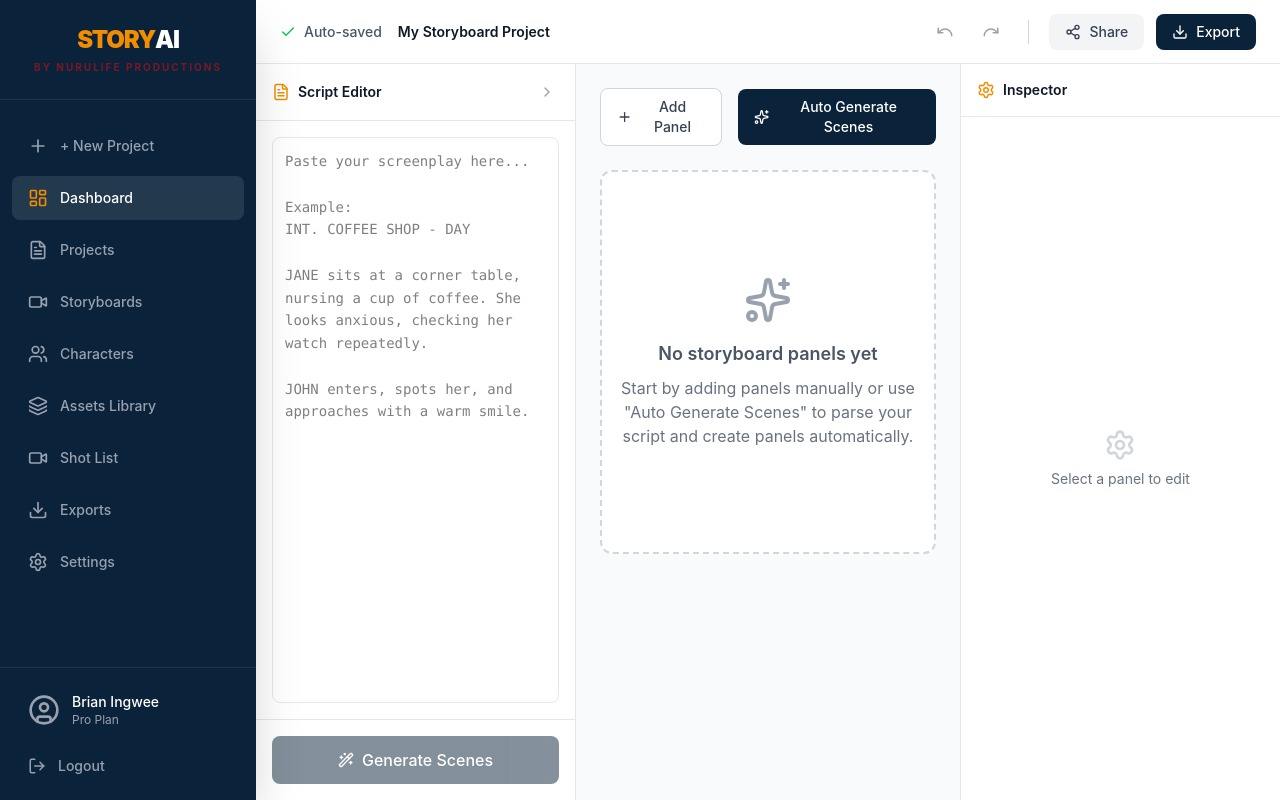
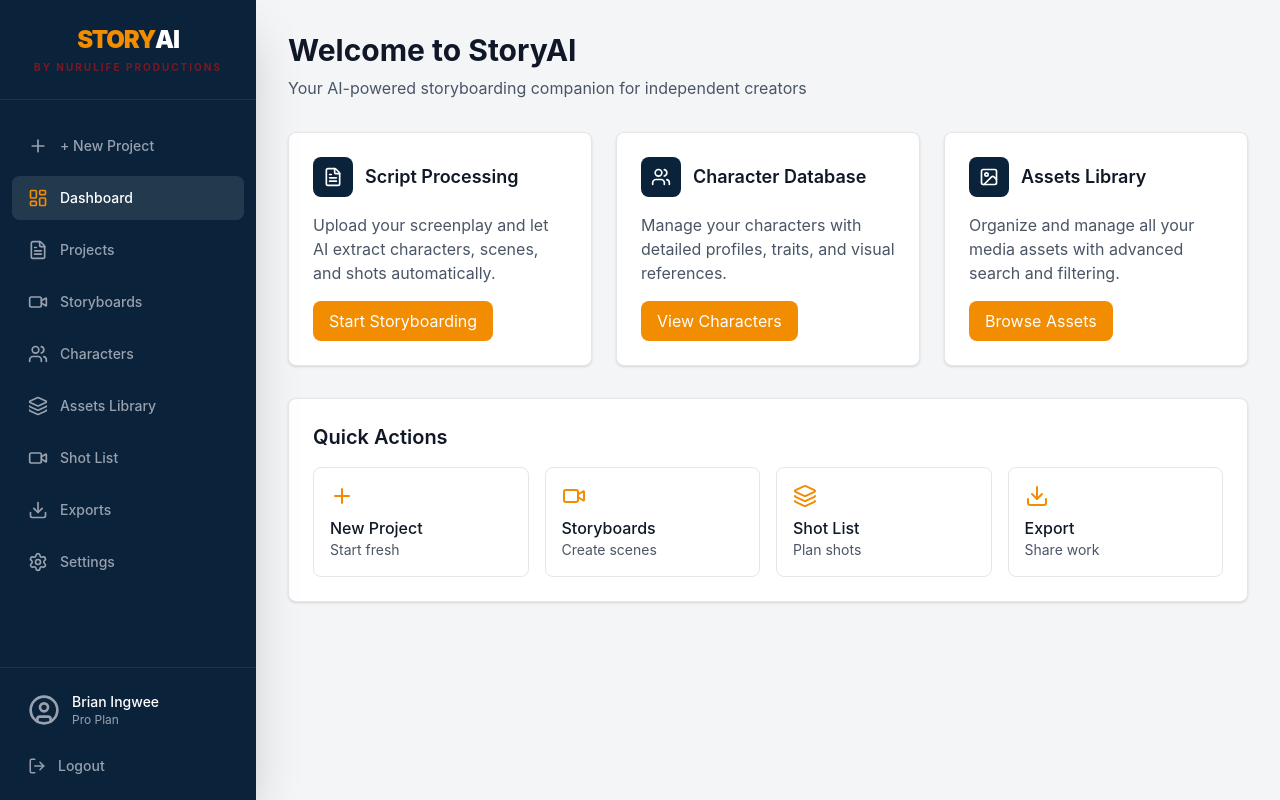
Before and after one commit to H-E-Ingwee/NuruLife_StoryAI, a React (Vite) app: page /dashboard in a window 1280 px wide. Built offline with nearby package versions, Linux system fonts and the light colour scheme.

Commit message:
settings fix

```diff
--- a/src/components/Dashboard.jsx
+++ b/src/components/Dashboard.jsx
@@ -1,10 +1,15 @@
 import React, { useState } from 'react';
 import { useNavigate } from 'react-router-dom';
+import {
+  FileText,
+  Users,
+  Image as ImageIcon,
+  Plus,
+  Video,
+  Layers,
+  Download
+} from 'lucide-react';
 import Sidebar from './Sidebar';
-import TopBar from './TopBar';
-import ScriptPanel from './ScriptPanel';
-import StoryboardGrid from './StoryboardGrid';
-import InspectorPanel from './InspectorPanel';
 import SettingsPanel from './SettingsPanel';
 import ProjectsPanel from './ProjectsPanel';
 import StoryboardsPanel from './StoryboardsPanel';
@@ -16,91 +21,10 @@ import ExportsPanel from './ExportsPanel';
 export default function Dashboard() {
   const navigate = useNavigate();
   const [activeTab, setActiveTab] = useState('dashboard');
-  const [script, setScript] = useState('');
-  const [panels, setPanels] = useState([]);
-  const [selectedPanel, setSelectedPanel] = useState(null);
-  const [isGenerating, setIsGenerating] = useState(false);
-  const [currentProject] = useState({
-    name: 'My Storyboard Project',
-    id: 1
-  });
 
   const handleLogout = () => {
     // In a real app, this would clear auth tokens, etc.
     navigate('/');
-  };
-
-  const handleNewProject = () => {
-    // Open new project modal or navigate to project creation
-    console.log('Creating new project...');
-  };
-
-  const handleSelectProject = (project) => {
-    // Load selected project
-    console.log('Loading project:', project);
-    setActiveTab('dashboard');
-  };
-
-  const handleViewStoryboard = (storyboard) => {
-    // View storyboard details
-    console.log('Viewing storyboard:', storyboard);
-  };
-
-  const handleEditStoryboard = (storyboard) => {
-    // Edit storyboard
-    console.log('Editing storyboard:', storyboard);
-  };
-
-  const handleNewCharacter = () => {
-    // Open new character modal
-    console.log('Creating new character...');
-  };
-
-  const handleEditCharacter = (character) => {
-    // Edit character
-    console.log('Editing character:', character);
-  };
-
-  const handleNewShot = () => {
-    // Open new shot modal
-    console.log('Creating new shot...');
-  };
-
-  const handleEditShot = (shot) => {
-    // Edit shot
-    console.log('Editing shot:', shot);
-  };
-
-  const handleNewExport = () => {
-    // Open export configuration modal
-    console.log('Creating new export...');
-  };
-
-  const handleGenerateScenes = async () => {
-    if (!script.trim()) return;
-
-    setIsGenerating(true);
-
-    // Parse script to extract characters, scenes, and shots
-    const parsedData = parseScript(script);
-
-    // Update panels with parsed data
-    setTimeout(() => {
-      const newPanels = parsedData.shots.map((shot, index) => ({
-        id: Date.now() + index,
-        scene: shot.scene,
-        action: shot.action,
-        prompt: shot.prompt,
-        shotSize: shot.shotSize,
-        cameraAngle: shot.cameraAngle,
-        lens: shot.lens,
-        image: null,
-        notes: shot.notes
-      }));
-
-      setPanels(newPanels);
-      setIsGenerating(false);
-    }, 2000);
   };
 
   // Script parsing function
@@ -264,41 +188,102 @@ export default function Dashboard() {
         )}
 
         {activeTab === 'dashboard' && (
-          <>
-            {/* Top Bar */}
-            <TopBar
-              projectName={currentProject.name}
-              onExport={handleExport}
-              onShare={handleShare}
-            />
+          <div className="flex-1 p-8 bg-[#F4F5F7]">
+            <div className="max-w-6xl mx-auto">
+              <div className="mb-8">
+                <h1 className="text-3xl font-bold text-gray-900 mb-2">Welcome to StoryAI</h1>
+                <p className="text-gray-600">Your AI-powered storyboarding companion for independent creators</p>
+              </div>
 
-            {/* Workspace */}
-            <div className="flex-1 flex min-h-0">
-              {/* Script Panel */}
-              <ScriptPanel
-                script={script}
-                onScriptChange={setScript}
-                onGenerateScenes={handleGenerateScenes}
-                isGenerating={isGenerating}
-              />
+              <div className="grid grid-cols-1 md:grid-cols-2 lg:grid-cols-3 gap-6 mb-8">
+                <div className="bg-white rounded-lg p-6 shadow-sm border border-gray-200">
+                  <div className="flex items-center gap-3 mb-4">
+                    <div className="w-10 h-10 bg-[#0A233A] rounded-lg flex items-center justify-center">
+                      <FileText size={20} className="text-white" />
+                    </div>
+                    <h3 className="text-lg font-semibold text-gray-900">Script Processing</h3>
+                  </div>
+                  <p className="text-gray-600 mb-4">Upload your screenplay and let AI extract characters, scenes, and shots automatically.</p>
+                  <button
+                    onClick={() => setActiveTab('storyboards')}
+                    className="px-4 py-2 bg-[#F28C00] text-white rounded-lg hover:bg-opacity-90 transition-colors"
+                  >
+                    Start Storyboarding
+                  </button>
+                </div>
 
-              {/* Main Storyboard Grid */}
-              <StoryboardGrid
-                panels={panels}
-                onAddPanel={handleAddPanel}
-                onGenerateScenes={handleGenerateScenes}
-                onEditPanel={handleEditPanel}
-                onRegeneratePanel={handleRegeneratePanel}
-              />
+                <div className="bg-white rounded-lg p-6 shadow-sm border border-gray-200">
+                  <div className="flex items-center gap-3 mb-4">
+                    <div className="w-10 h-10 bg-[#0A233A] rounded-lg flex items-center justify-center">
+                      <Users size={20} className="text-white" />
+                    </div>
+                    <h3 className="text-lg font-semibold text-gray-900">Character Database</h3>
+                  </div>
+                  <p className="text-gray-600 mb-4">Manage your characters with detailed profiles, traits, and visual references.</p>
+                  <button
+                    onClick={() => setActiveTab('characters')}
+                    className="px-4 py-2 bg-[#F28C00] text-white rounded-lg hover:bg-opacity-90 transition-colors"
+                  >
+                    View Characters
+                  </button>
+                </div>
 
-              {/* Inspector Panel */}
-              <InspectorPanel
-                selectedPanel={selectedPanel}
-                onUpdatePanel={handleUpdatePanel}
-                onClose={() => setSelectedPanel(null)}
-              />
+                <div className="bg-white rounded-lg p-6 shadow-sm border border-gray-200">
+                  <div className="flex items-center gap-3 mb-4">
+                    <div className="w-10 h-10 bg-[#0A233A] rounded-lg flex items-center justify-center">
+                      <ImageIcon size={20} className="text-white" />
+                    </div>
+                    <h3 className="text-lg font-semibold text-gray-900">Assets Library</h3>
+                  </div>
+                  <p className="text-gray-600 mb-4">Organize and manage all your media assets with advanced search and filtering.</p>
+                  <button
+                    onClick={() => setActiveTab('assets')}
+                    className="px-4 py-2 bg-[#F28C00] text-white rounded-lg hover:bg-opacity-90 transition-colors"
+                  >
+                    Browse Assets
+                  </button>
+                </div>
+              </div>
+
+              <div className="bg-white rounded-lg p-6 shadow-sm border border-gray-200">
+                <h3 className="text-xl font-semibold text-gray-900 mb-4">Quick Actions</h3>
+                <div className="grid grid-cols-2 md:grid-cols-4 gap-4">
+                  <button
+                    onClick={() => setActiveTab('projects')}
+                    className="p-4 border border-gray-200 rounded-lg hover:bg-gray-50 transition-colors text-left"
+                  >
+                    <Plus size={24} className="text-[#F28C00] mb-2" />
+                    <div className="font-medium text-gray-900">New Project</div>
+                    <div className="text-sm text-gray-600">Start fresh</div>
+                  </button>
+                  <button
+                    onClick={() => setActiveTab('storyboards')}
+                    className="p-4 border border-gray-200 rounded-lg hover:bg-gray-50 transition-colors text-left"
+                  >
+                    <Video size={24} className="text-[#F28C00] mb-2" />
+                    <div className="font-medium text-gray-900">Storyboards</div>
+                    <div className="text-sm text-gray-600">Create scenes</div>
+                  </button>
+                  <button
+                    onClick={() => setActiveTab('shot-list')}
+                    className="p-4 border border-gray-200 rounded-lg hover:bg-gray-50 transition-colors text-left"
+                  >
+                    <Layers size={24} className="text-[#F28C00] mb-2" />
+                    <div className="font-medium text-gray-900">Shot List</div>
+                    <div className="text-sm text-gray-600">Plan shots</div>
+                  </button>
+                  <button
+                    onClick={() => setActiveTab('exports')}
+                    className="p-4 border border-gray-200 rounded-lg hover:bg-gray-50 transition-colors text-left"
+                  >
+                    <Download size={24} className="text-[#F28C00] mb-2" />
+                    <div className="font-medium text-gray-900">Export</div>
+                    <div className="text-sm text-gray-600">Share work</div>
+                  </button>
+                </div>
+              </div>
             </div>
-          </>
+          </div>
         )}
       </div>
     </div>
--- a/src/components/SettingsPanel.jsx
+++ b/src/components/SettingsPanel.jsx
@@ -13,7 +13,9 @@ import {
   Save,
   Key,
   Mail,
-  Smartphone
+  Smartphone,
+  Users,
+  FileText
 } from 'lucide-react';
 
 export default function SettingsPanel({ onBack }) {
```
